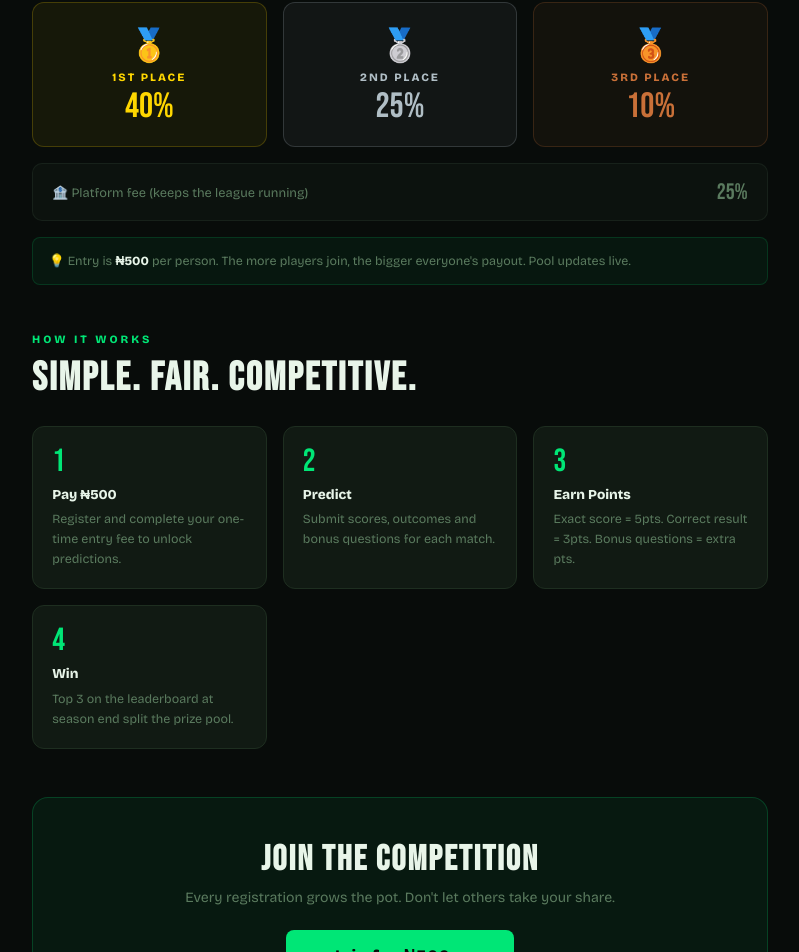
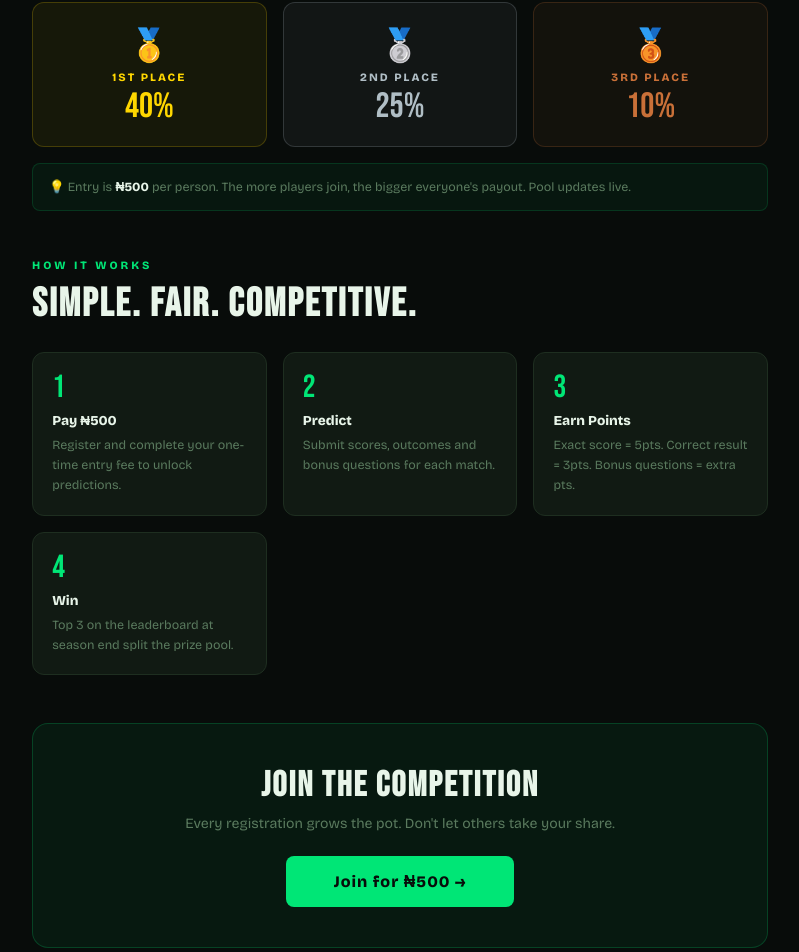
Before and after one commit to Biglad-graphics/funaab-fantasy-league, a React (Vite) app: page / in a window 1280 px wide. Shown: the part 1074-2026 px from the top of the page, without its empty margins (240-1039 px from the left). Built offline with nearby package versions, Linux system fonts and the light colour scheme; no server answers; the database is empty.

Commit message:
Remove platform fee display from prize breakdown
https://claude.ai/code/session_01SFwFnD14K2y63bwyp3edh5

```diff
--- a/src/pages/Landing.jsx
+++ b/src/pages/Landing.jsx
@@ -139,11 +139,6 @@ export default function Landing({ setPage }) {
           ))}
         </div>
 
-        <div style={{ background: `rgba(${c.mutedRgb},0.06)`, border: `1px solid rgba(${c.mutedRgb},0.15)`, borderRadius: '10px', padding: '.9rem 1.2rem', display: 'flex', justifyContent: 'space-between', alignItems: 'center', flexWrap: 'wrap', gap: '.5rem' }}>
-          <div style={{ fontSize: '.8rem', color: c.muted }}>🏦 Platform fee (keeps the league running)</div>
-          <div style={{ fontFamily: 'Bebas Neue, sans-serif', fontSize: '1.4rem', color: c.muted }}>25%{prizePool > 0 ? ` · ${fmt(Math.floor(prizePool * 0.25))}` : ''}</div>
-        </div>
-
         <div style={{ marginTop: '1rem', padding: '.8rem 1rem', background: `rgba(${c.greenRgb},0.05)`, border: `1px solid rgba(${c.greenRgb},0.15)`, borderRadius: '8px', fontSize: '.78rem', color: c.muted, lineHeight: 1.6 }}>
           💡 Entry is <strong style={{ color: c.text }}>₦500</strong> per person. The more players join, the bigger everyone's payout. Pool updates live.
         </div>
```
